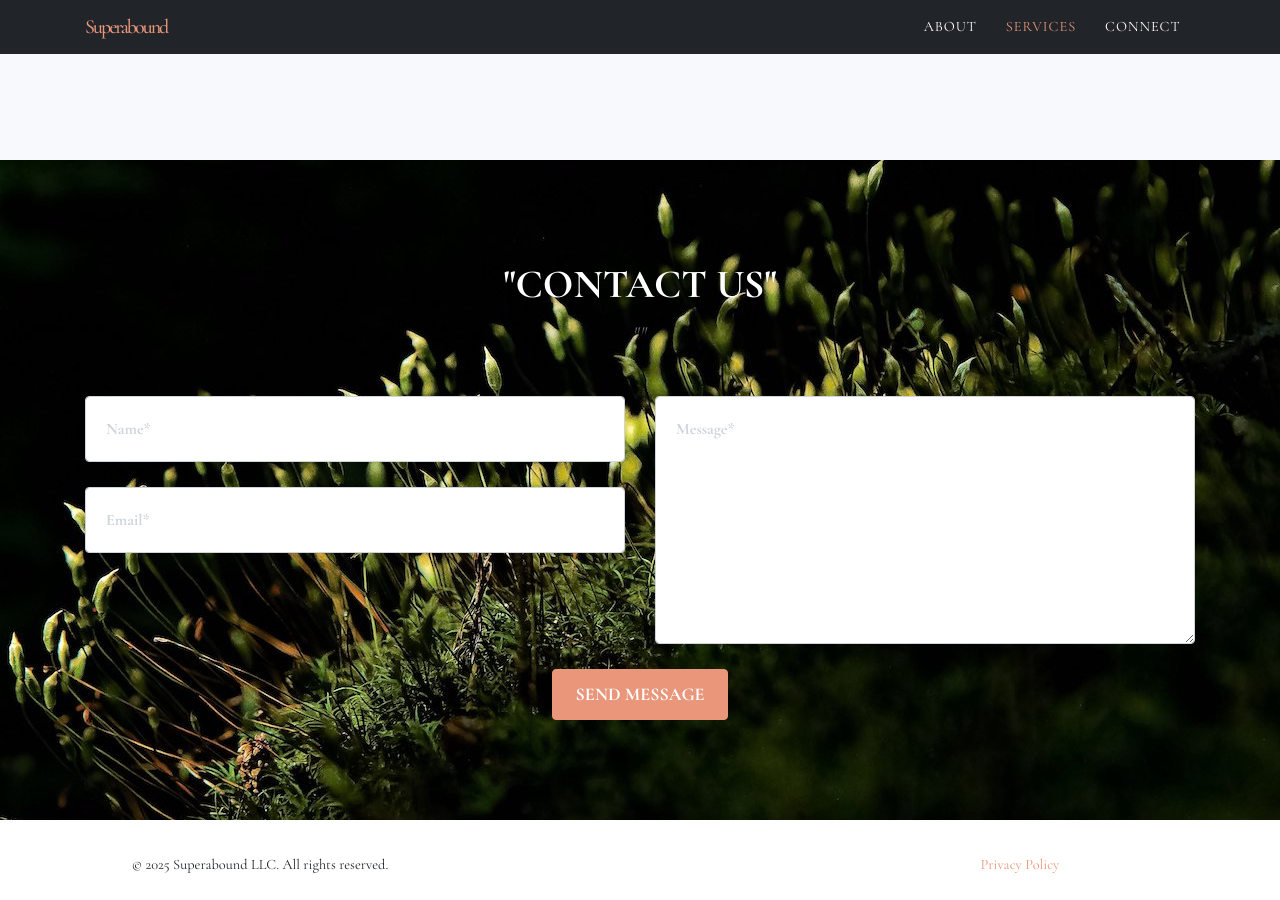
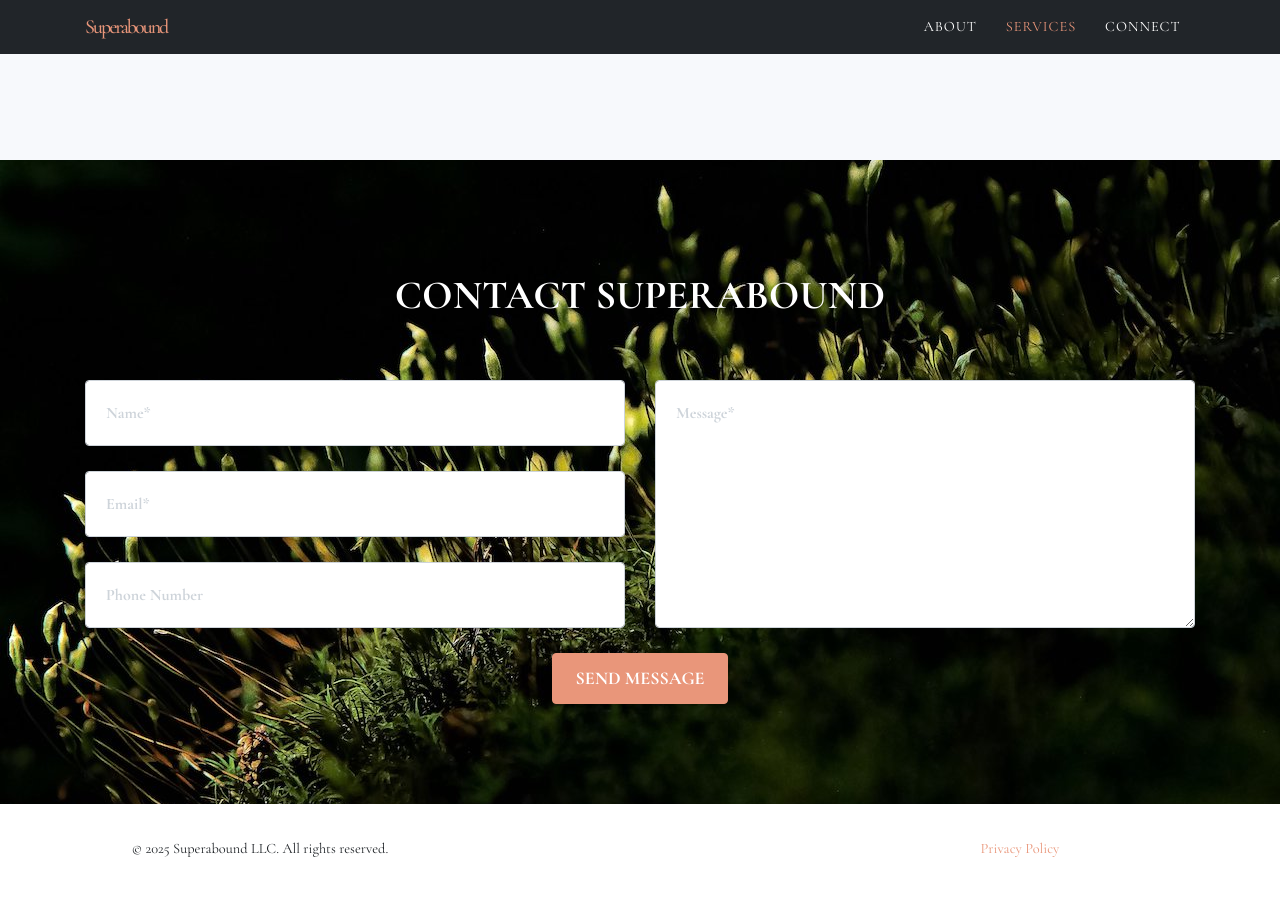
Before and after one commit to superaboundco/superaboundco.github.io, a Jekyll site: the page built from index.md, in a window 1280 px wide and 900 px high, scrolled down 2058 px. Built offline with Jekyll 4.4.1, drawn with Linux system fonts in a browser that asks for light colours; some of the changed lines change nothing that is shown.

Commit message:
contact form: attempt to fix mail server not responding

```diff
--- a/_includes/contact.html
+++ b/_includes/contact.html
@@ -5,46 +5,51 @@
     <div class="row">
       <div class="col-lg-12 text-center">
         <h2 class="section-heading text-uppercase">
-          "Contact Us"
-        </h2>
-        <h3 class="section-subheading text-muted">""</h3>
+          {{ site.data.sitetext[site.locale].contact.title | markdownify | default: Contact Us }}</h2>
+        <h3 class="section-subheading text-muted">{{ site.data.sitetext[site.locale].contact.text | default: "" }}</h3>
       </div>
     </div>
     <div class="row">
       <div class="col-lg-12">
         <form action="https://api.web3forms.com/submit" method="POST">
           <input type="hidden" name="access_key" value="{{ site.web3form_key }}">
-          <!-- <input type="hidden" name="from_name" value="Superabound website contact form"> -->
+          <input type="hidden" name="from_name" value="Superabound website contact form">
           <!--name="sentMessage"-->
           <div class="row">
             <div class="col-md-6">
               <div class="form-group">
                 <input name="name" class="form-control" id="name" type="text"
-                  placeholder="Name*"
-                  required="required" data-validation-required-message="Please enter your name.">
+                  placeholder="{{ site.data.sitetext[site.locale].contact.name | default: "Name*" }}"
+                  required="required" data-validation-required-message="{{ site.data.sitetext[site.locale].contact.name-validation | default: "Please enter your name." }}">
                 <p class="help-block text-danger"></p>
               </div>
               <div class="form-group">
                 <input name="_replyto" class="form-control" id="email" type="email"
-                  placeholder="Email*"
-                  required="required" data-validation-required-message="Please enter your email address.">
+                  placeholder="{{ site.data.sitetext[site.locale].contact.email | default: "Email*" }}"
+                  required="required" data-validation-required-message="{{ site.data.sitetext[site.locale].contact.email-validation | default: "Please enter your email address." }}">
+                <p class="help-block text-danger"></p>
+              </div>
+              <div class="form-group">
+                <input name="phone" class="form-control" id="phone" type="tel"
+                  placeholder="{{ site.data.sitetext[site.locale].contact.phone | default: "Phone Number" }}">
                 <p class="help-block text-danger"></p>
               </div>
             </div>
             <div class="col-md-6">
               <div class="form-group">
                 <textarea name="message" class="form-control" id="message"
-                  placeholder="Message*" required="required" data-validation-required-message="Please enter a message."></textarea>
+                  placeholder="{{ site.data.sitetext[site.locale].contact.message | default: "Message*" }}"
+                  required="required" data-validation-required-message="{{ site.data.sitetext[site.locale].contact.message-validation | default: "Please enter a message." }}"></textarea>
                 <p class="help-block text-danger"></p>
               </div>
             </div>
-            <!-- <input type="hidden" name="_subject" id="email-subject"
-              value="{{ site.data.sitetext[site.locale].contact.subject | default: "Contact Form Submission" }}"> -->
-            <!-- <div class="clearfix"></div> -->
+            <input type="hidden" name="_subject" id="email-subject"
+              value="{{ site.data.sitetext[site.locale].contact.subject | default: "Contact Form Submission" }}">
+            <div class="clearfix"></div>
             <div class="col-lg-12 text-center">
               <div id="success"></div>
               <button id="sendMessageButton" class="btn btn-primary btn-xl text-uppercase"
-                type="submit">Send Message</button>
+                type="submit">{{ site.data.sitetext[site.locale].contact.submit | default: "Send Message" }}</button>
             </div>
             <!-- Optional: Custom Redirection or Thank you Page Make sure you add full URL including https:// -->
             <!-- <input type="hidden" name="redirect" value="https://web3forms.com/success"> -->
@@ -79,37 +84,42 @@
       <div class="col-lg-12">
         <form action="https://api.web3forms.com/submit" method="POST">
           <input type="hidden" name="access_key" value="{{ site.web3form_key }}">
-          <input type="hidden" name="from_name" value="Superabound website contact form">
           <!--name="sentMessage"-->
           <div class="row">
             <div class="col-md-6">
               <div class="form-group">
                 <input name="name" class="form-control" id="name" type="text"
-                  placeholder="Name*"
-                  required="required" data-validation-required-message="Please enter your name.">
+                  placeholder="{{ site.data.sitetext.contact.name | default: "Name*" }}"
+                  required="required" data-validation-required-message="{{ site.data.sitetext.contact.name-validation | default: "Please enter your name." }}">
                 <p class="help-block text-danger"></p>
               </div>
               <div class="form-group">
                 <input name="_replyto" class="form-control" id="email" type="email"
-                  placeholder="Email*"
-                  required="required" data-validation-required-message="Please enter your email address.">
+                  placeholder="{{ site.data.sitetext.contact.email | default: "Email*" }}"
+                  required="required" data-validation-required-message="{{ site.data.sitetext.contact.email-validation | default: "Please enter your email address." }}">
+                <p class="help-block text-danger"></p>
+              </div>
+              <div class="form-group">
+                <input name="phone" class="form-control" id="phone" type="tel"
+                  placeholder="{{ site.data.sitetext.contact.phone | default: "Phone Number" }}">
                 <p class="help-block text-danger"></p>
               </div>
             </div>
             <div class="col-md-6">
               <div class="form-group">
                 <textarea name="message" class="form-control" id="message"
-                  placeholder="Message*" required="required" data-validation-required-message="Please enter a message."></textarea>
+                  placeholder="{{ site.data.sitetext.contact.message | default: "Message*" }}"
+                  required="required" data-validation-required-message="{{ site.data.sitetext.contact.message-validation | default: "Please enter a message." }}"></textarea>
                 <p class="help-block text-danger"></p>
               </div>
             </div>
-            <!-- <input type="hidden" name="_subject" id="email-subject"
-              value="{{ site.data.sitetext[site.locale].contact.subject | default: "Contact Form Submission" }}"> -->
-            <!-- <div class="clearfix"></div> -->
+            <input type="hidden" name="_subject" id="email-subject"
+              value="{{ site.data.sitetext.contact.subject | default: "Contact Form Submission" }}">
+            <div class="clearfix"></div>
             <div class="col-lg-12 text-center">
               <div id="success"></div>
               <button id="sendMessageButton" class="btn btn-primary btn-xl text-uppercase"
-                type="submit">Send Message</button>
+                type="submit">{{ site.data.sitetext.contact.submit | default: "Send Message" }}</button>
             </div>
             <!-- Optional: Custom Redirection or Thank you Page Make sure you add full URL including https:// -->
             <!-- <input type="hidden" name="redirect" value="https://web3forms.com/success"> -->
@@ -120,9 +130,8 @@
 
             <!-- hCaptcha: Recommended for Advanced Spam Protection. -->
             <!-- <div class="h-captcha" data-captcha="true"></div> -->
-
-            <!-- <input type="text" name="_gotcha" style="display:none">
-            <input type="hidden" name="_next" value="#" /> -->
+            <!-- <input type="text" name="_gotcha" style="display:none"> -->
+            <!-- <input type="hidden" name="_next" value="#" /> -->
             <!-- <script src="https://web3forms.com/client/script.js" async defer></script> -->
           </div>
         </form>
```
